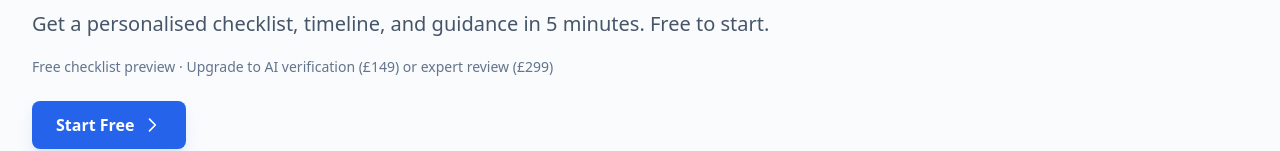
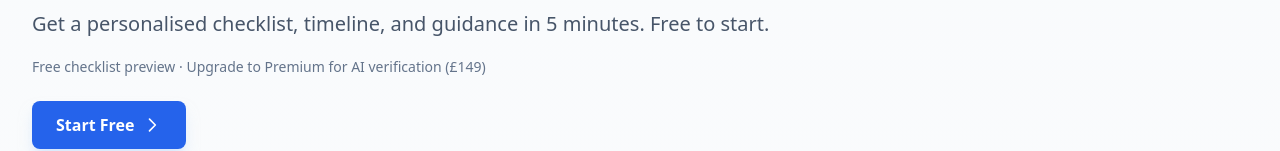
Before and after one commit to AvacynVentures/VisaBud, a Next.js app: page / in a window 1280 px wide. Shown: the part 429-580 px from the top of the page. Built offline with nearby package versions, Linux system fonts and the light colour scheme; no server answers.

Commit message:
Remove expert review (£299) copy from home page hero section

```diff
--- a/src/app/page.tsx
+++ b/src/app/page.tsx
@@ -45,7 +45,7 @@ export default function Home() {
                 Get a personalised checklist, timeline, and guidance in 5 minutes. Free to start.
               </p>
               <p className="text-sm text-slate-500 mb-6">
-                Free checklist preview · Upgrade to AI verification (£149) or expert review (£299)
+                Free checklist preview · Upgrade to Premium for AI verification (£149)
               </p>
             </FadeIn>
             <FadeIn delay={0.2}>
```
